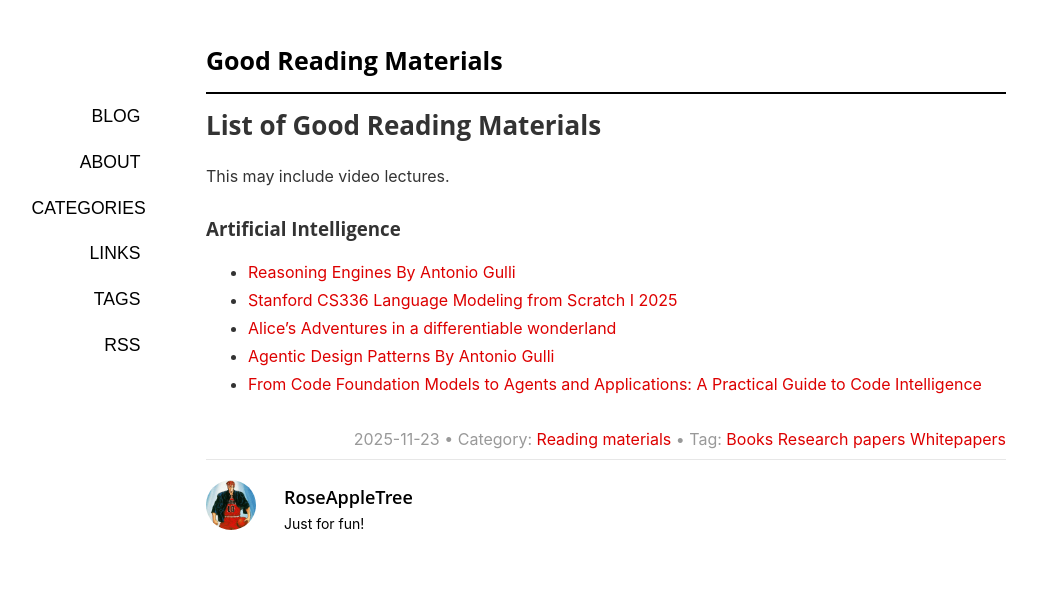
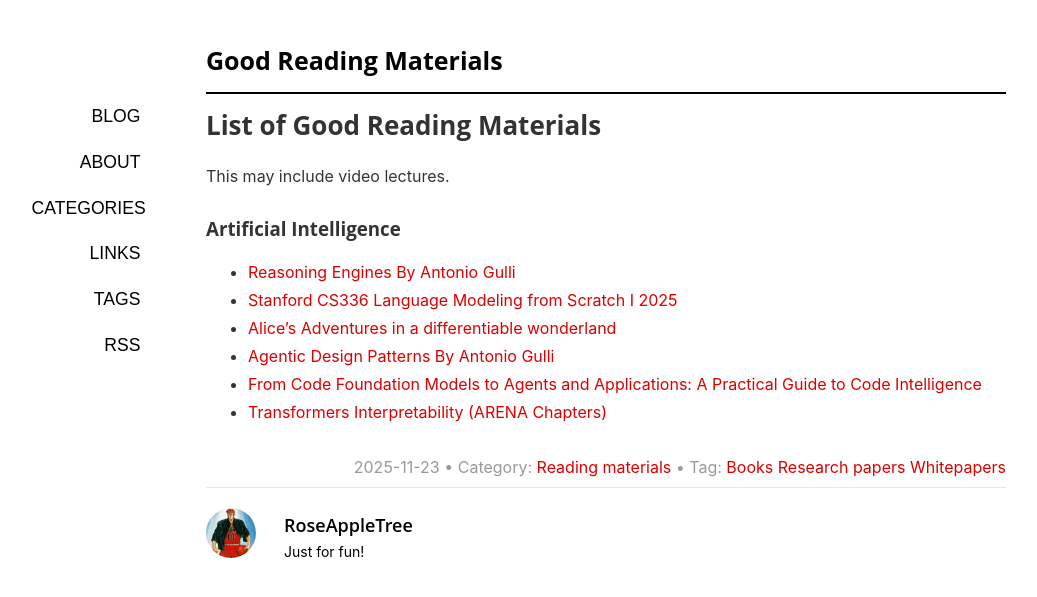
Before and after one commit to rozeappletree/rozeappletree.github.io, a Jekyll site: the page built from _posts/2025-11-25-good-reading-materials.md, in a window 1280 px wide. Shown: the top 597 px of the page, without its empty margins (34-1071 px from the left). Built offline with Jekyll 4.4.1, drawn with Linux system fonts in a browser that asks for light colours; comment, search, counter and statistics services are not loaded.

Commit message:
Update 2025-11-25-good-reading-materials.md

```diff
--- a/_posts/2025-11-25-good-reading-materials.md
+++ b/_posts/2025-11-25-good-reading-materials.md
@@ -20,3 +20,4 @@ This may include video lectures.
 * [Agentic Design Patterns By Antonio Gulli](https://docs.google.com/document/u/0/d/1rsaK53T3Lg5KoGwvf8ukOUvbELRtH-V0LnOIFDxBryE/mobilebasic)
 * [From Code Foundation Models to Agents and Applications: A
 Practical Guide to Code Intelligence](https://arxiv.org/pdf/2511.18538)
+* [Transformers Interpretability (ARENA Chapters)](https://arena-chapter1-transformer-interp.streamlit.app/)
```
